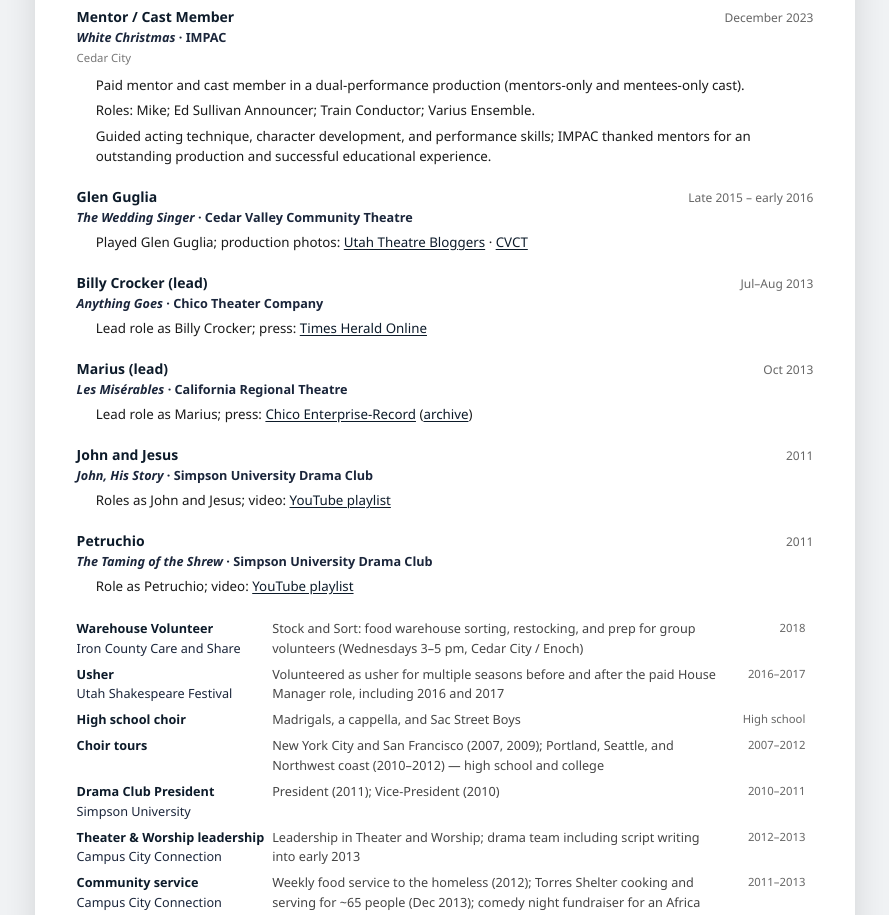
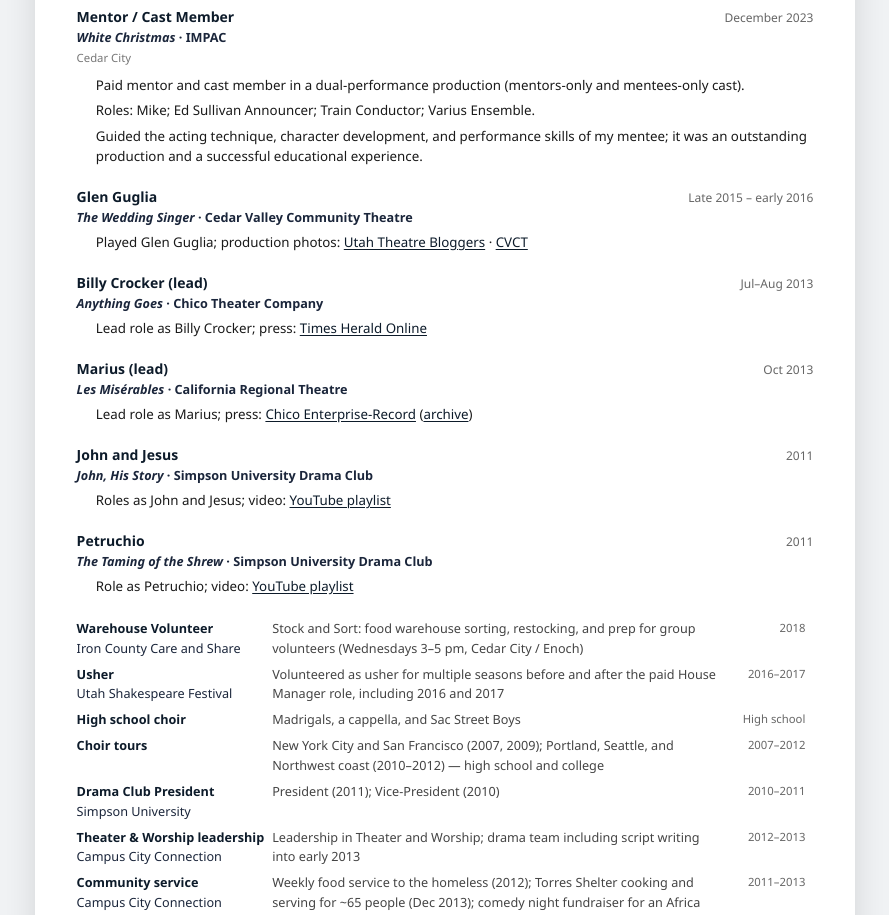
Before and after one commit to austenstrine/austenstrine_portfolio, a Next.js app in the folder apps/web/: page /cv in a window 1280 px wide. Shown: the part 2560-3475 px from the top of the page, without its empty margins (195-1084 px from the left). Built offline with nearby package versions, Linux system fonts and the light colour scheme; no server answers.

Commit message:
cv: White Christmas IMPAC mentee guidance wording

```diff
--- a/apps/web/src/app/cv/CvDocument.tsx
+++ b/apps/web/src/app/cv/CvDocument.tsx
@@ -471,7 +471,7 @@ export function CvDocument() {
 							Roles: Mike; Ed Sullivan Announcer; Train Conductor; Varius Ensemble.
 						</li>
 						<li>
-							Guided acting technique, character development, and performance skills; IMPAC thanked mentors for an outstanding production and successful educational experience.
+							Guided the acting technique, character development, and performance skills of my mentee; it was an outstanding production and a successful educational experience.
 						</li>
 					</ul>
 				</div>
```
